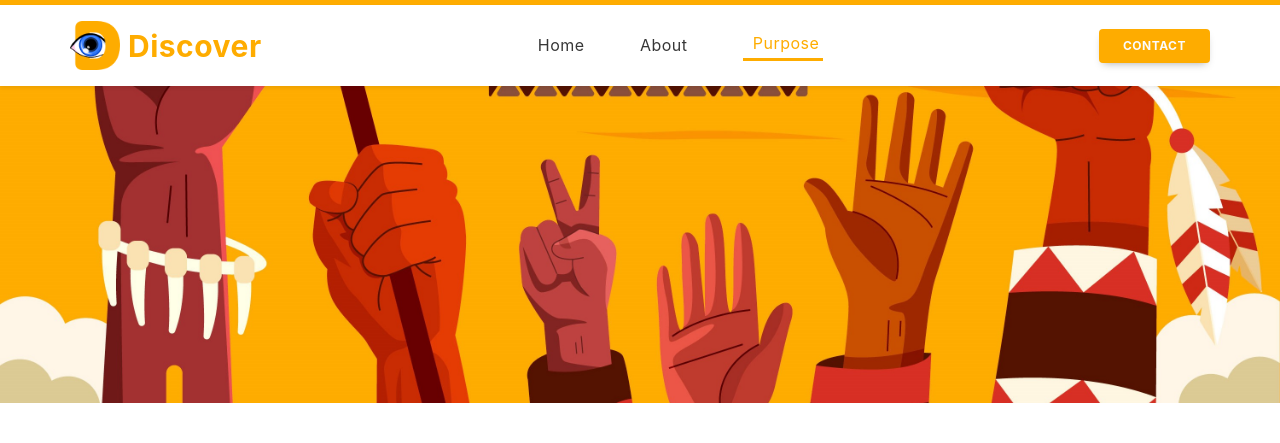
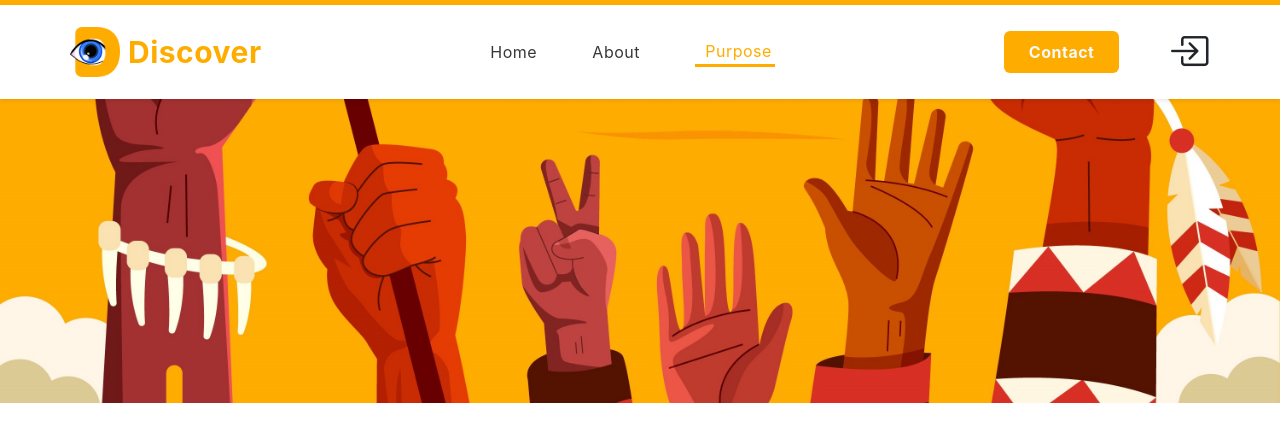
Before and after one commit to joanpoerba/discover, a PHP site: page /view/purpose.php in a window 1280 px wide. Shown: the top 443 px of the page. Run offline with PHP 8.4, Linux system fonts and the light colour scheme; some libraries are stand-ins or nearby versions; some web fonts are replaced.

Commit message:
change icon and make more clean code

```diff
--- /dev/null
+++ b/functions/logOutFunction.php
@@ -0,0 +1,17 @@
+<?php
+function logOut()
+{
+  $_SESSION["sessionDestroy"] = true;
+}
+
+if (isset($_POST["logOutBtn"])) {
+  logOut();
+
+  if (isset($_SESSION["sessionDestroy"])) {
+    if ($_SESSION["sessionDestroy"] == true) {
+      session_destroy();
+      header("location: ../index.php");
+    }
+  }
+}
+?>
--- /dev/null
+++ b/js/humberger.js
@@ -0,0 +1,6 @@
+const humberger = document.querySelector(".humbergerWrapper");
+const header = document.querySelector("header");
+
+humberger.addEventListener("click", () => {
+  header.classList.toggle("sidebarOn");
+});
--- a/style/add.css
+++ b/style/add.css
@@ -82,7 +82,7 @@ nav ul li a {
 }
 
 article {
-  padding-top: 130px !important;
+  padding-top: 0px !important;
   width: 600px;
   overflow: scroll;
 }
--- a/style/home.css
+++ b/style/home.css
@@ -129,6 +129,7 @@ nav ul li:nth-child(1) a {
   .humbergerWrapper {
     z-index: 90px;
     top: 45px;
+    cursor: pointer !important;
   }
 
   .humbergerLine,
@@ -179,7 +180,6 @@ nav ul li:nth-child(1) a {
     position: fixed !important;
     z-index: 80 !important;
     bottom: 10px !important;
-    background: #000;
   }
 
   nav ul {
@@ -218,7 +218,6 @@ nav ul li:nth-child(1) a {
 
   main {
     backdrop-filter: blur(2px);
-    background: #00000059;
   }
 
   .row h2 {
@@ -278,7 +277,7 @@ nav ul li:nth-child(1) a {
     margin-left: 10px !important;
   }
 
-  header section>div:nth-child(3) {
+  header section>div:nth-child(3) a {
     display: none;
   }
 
--- a/style/purpose.css
+++ b/style/purpose.css
@@ -182,6 +182,12 @@ main article p span {
     transition: 1s;
   }
 
+  .logOutWrapper {
+    position: fixed !important;
+    z-index: 80 !important;
+    bottom: 10px !important;
+  }
+
   nav ul {
     color: white !important;
   }
@@ -192,7 +198,7 @@ main article p span {
     padding: 5px 10px 5px 10px !important;
   }
 
-  nav ul li:nth-child(2){
+  nav ul li:nth-child(2) {
     margin: 20px 0 !important;
   }
 
--- a/utils/meta.php
+++ b/utils/meta.php
@@ -6,5 +6,8 @@
 <meta name="autor" content="FrogTel" />
 <title>Discover</title>
 
-<link rel="icon" href="img/icon.ico">
-<link rel="icon" href="../img/icon.ico">
+<link rel="preload"  href="img/icon.ico">
+<link rel="preload"  href="img/icon.ico">
+
+<link rel="icon"  href="../img/icon.ico">
+<link rel="icon"  href="../img/icon.ico">
--- a/view/purpose.php
+++ b/view/purpose.php
@@ -1,22 +1,18 @@
+<?php require_once "../functions/logOutFunction.php"; ?>
 <!DOCTYPE html>
 <html lang="en">
 
 <head>
-  <meta charset="UTF-8" />
-  <meta http-equiv="X-UA-Compatible" content="IE=edge" />
-  <meta name="viewport" content="width=device-width, initial-scale=1.0" />
-  <meta name="description" content="a platform to knowing and add your culture to the world" />
-  <meta name="autor" content="FrogTel" />
-  <title>Discover</title>
-  <link href="https://cdn.jsdelivr.net/npm/bootstrap@5.3.0-alpha3/dist/css/bootstrap.min.css" rel="stylesheet" integrity="sha384-KK94CHFLLe+nY2dmCWGMq91rCGa5gtU4mk92HdvYe+M/SXH301p5ILy+dN9+nJOZ" crossorigin="anonymous" />
-  <link href="https://cdnjs.cloudflare.com/ajax/libs/mdb-ui-kit/6.2.0/mdb.min.css" rel="stylesheet" />
+  <?php require_once "../utils/meta.php" ?>
+
+  <link rel="stylesheet" href="../node_modules/bootstrap/dist/css/bootstrap.css">
+  <link rel="stylesheet" href="../node_modules/bootstrap-icons/font/bootstrap-icons.css">
+
   <link rel="preload" href="../img/yellowLogo.png" />
   <link rel="preload" href="../img/bannerPurposePage.jpg" />
   <link rel="preload" href="../img/school.png" />
   <link rel="preload" href="../img/backgroundAboutPage.jpg" />
   <link rel="stylesheet" href="../style/purpose.css" />
-  <link rel="icon" href="../img/icon.ico">
-  <script src="https://unpkg.com/feather-icons"></script>
 </head>
 
 <body class="container-fluid">
@@ -38,23 +34,31 @@
           <ul class="d-flex flex-xxl-row flex-xl-row flex-lg-row flex-md-column flex-sm-column justify-content-between align-items-xxl-center align-items-xl-center align-items-lg-center align-items-md-start align-items-sm-start">
             <li class="list-unstyled">
               <a class="d-flex flex-row justify-content-around align-items-center" href="home.php">
-                <i class="icon d-xxl-none d-xl-none d-lg-none d-md-block d-sm-block" data-feather="home"></i>
-                <span>Home</span></a>
+                <i class="bi bi-house-fill icon d-xxl-none d-xl-none d-lg-none d-md-block d-sm-block fs-2"></i>
+                <span>Home</span>
+              </a>
             </li>
             <li class="list-unstyled">
               <a class="d-flex flex-row justify-content-around align-items-center" href="about.php">
-                <i class="icon d-xxl-none d-xl-none d-lg-none d-md-block d-sm-block" data-feather="users"></i>
-                <span>About</span></a>
+                <i class="bi bi-person-hearts icon d-xxl-none d-xl-none d-lg-none d-md-block d-sm-block fs-2"></i>
+                <span>About</span>
+              </a>
             </li>
             <li class="list-unstyled">
-              <a class="d-flex flex-row justify-content-around align-items-center" href="">
-                <i class="icon d-xxl-none d-xl-none d-lg-none d-md-block d-sm-block" data-feather="minimize-2"></i>
-                <span>Purpose</span></a>
+              <a class="d-flex flex-row justify-content-around align-items-center" href="purpose.php">
+                <i class="bi bi-search-heart-fill icon d-xxl-none d-xl-none d-lg-none d-md-block d-sm-block fs-2"></i>
+                <span>Purpose</span>
+              </a>
             </li>
           </ul>
         </nav>
-        <div class="d-xxl-block d-xl-block d-lg-block d-md-none d-sm-none">
-          <a target="_blank" href="https://api.whatsapp.com/send/?phone=%2B6281262156159&text=Halo+FrogTel&type=phone_number&app_absent=0" class="btn py-2 px-4 text-light fw-bold">Contact</a>
+        <div class="d-xxl-flex d-xl-flex d-lg-flex justify-content-center align-items-center">
+          <a target="_blank" href="https://api.whatsapp.com/send/?phone=%2B6281262156159&text=Halo+FrogTel&type=phone_number&app_absent=0" class="btn d-xxl-block d-xl-block d-lg-block d-md-none d-sm-none py-2 px-4 text-light fw-bold">Contact</a>
+          <form action="" method="post" class="logOutWrapper ms-xxl-5 ms-xl-5 ms-lg-5 ms-md-0 ms-sm-0">
+            <button class="btn bg-transparent shadow-none" name="logOutBtn">
+              <i class="bi bi-box-arrow-in-right fs-1"></i>
+            </button>
+          </form>
         </div>
       </section>
     </header>
@@ -76,16 +80,7 @@
       </article>
     </main>
   </div>
-  <script>
-    feather.replace();
-
-    const humberger = document.querySelector(".humbergerWrapper");
-    const header = document.querySelector("header");
-
-    humberger.addEventListener("click", () => {
-      header.classList.toggle("sidebarOn");
-    });
-  </script>
+  <script src="../js/humberger.js"></script>
 </body>
 
 </html>
```
Also changed, not shown: functions/homePageHandler.php (+0 -9 lines), style/about.css (+7 -1 lines), view/about.php (+18 -26 lines), view/home.php (+12 -9 lines).
